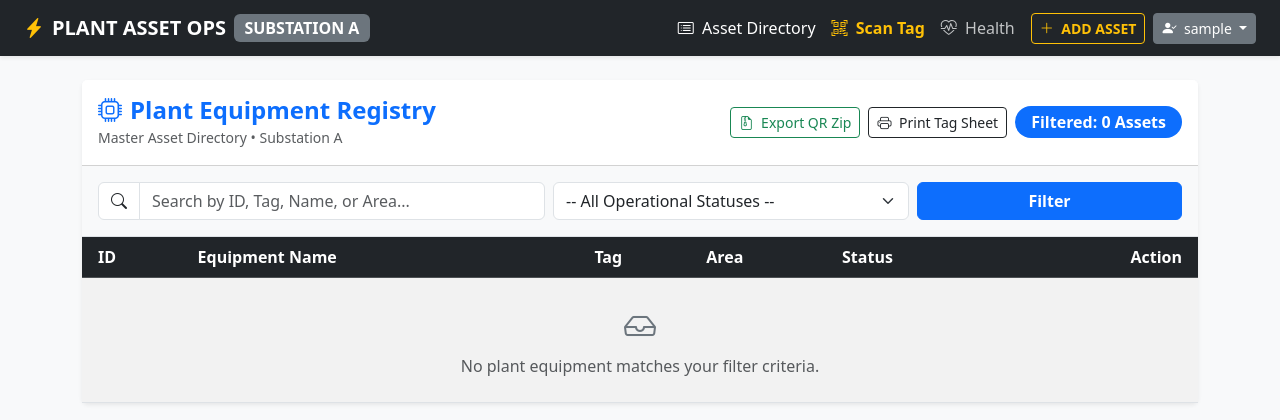
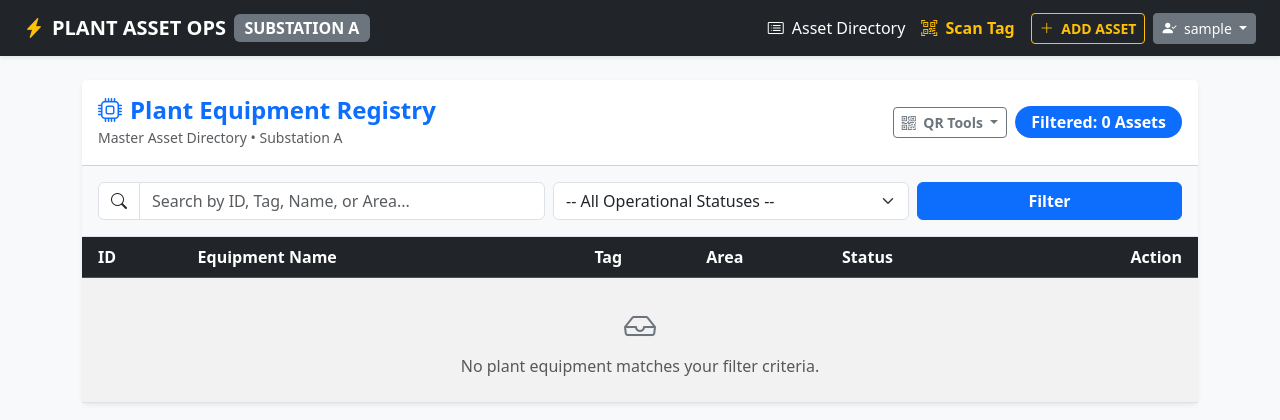
Before and after one commit to gpatel1806/TPS-QR-environment, a Flask app: page / in a window 1280 px wide. Shown: the top 420 px of the page. Run offline with Flask 3, Linux system fonts and the light colour scheme; the visitor is signed in with stand-in values (Sample User, id 1).

Commit message:
chore: save state before transferring to Windows

```diff
--- a/templates/base.html
+++ b/templates/base.html
@@ -27,7 +27,7 @@
             <div class="navbar-nav ms-auto align-items-center">
                 <a class="nav-link active" href="/"><i class="bi bi-card-list me-1"></i> Asset Directory</a>
                 <a class="nav-link text-warning fw-semibold" href="/scanner"><i class="bi bi-qr-code-scan me-1"></i> Scan Tag</a>
-                <a class="nav-link text-light opacity-75" href="/health"><i class="bi bi-heart-pulse me-1"></i> Health</a>
+
 
                 {% if current_user.is_authenticated %}
                     <a class="btn btn-outline-warning btn-sm ms-2 text-uppercase fw-semibold" href="/equipment/new">
--- a/templates/index.html
+++ b/templates/index.html
@@ -12,12 +12,24 @@ Equipment Directory | Substation A
             <span class="text-muted small">Master Asset Directory &bull; Substation A</span>
         </div>
        <div class="d-flex gap-2 align-items-center">
-            <a href="/equipment/export-qr-zip" class="btn btn-outline-success btn-sm">
-                <i class="bi bi-file-earmark-zip me-1"></i> Export QR Zip
-            </a>
-            <a href="/equipment/print-tags" class="btn btn-outline-dark btn-sm">
-                <i class="bi bi-printer me-1"></i> Print Tag Sheet
-            </a>
+            <div class="dropdown">
+                <button class="btn btn-outline-secondary btn-sm dropdown-toggle fw-semibold" type="button" data-bs-toggle="dropdown" aria-expanded="false">
+                    <i class="bi bi-qr-code me-1"></i> QR Tools
+                </button>
+                <ul class="dropdown-menu dropdown-menu-end shadow-sm">
+                    <li><h6 class="dropdown-header">Batch Operations</h6></li>
+                    <li>
+                        <a class="dropdown-item small" href="/equipment/print-tags">
+                            <i class="bi bi-printer me-2 text-primary"></i> Print Tag Sheet
+                        </a>
+                    </li>
+                    <li>
+                        <a class="dropdown-item small" href="/equipment/export-qr-zip">
+                            <i class="bi bi-file-earmark-zip me-2 text-success"></i> Export QR Bundle (.zip)
+                        </a>
+                    </li>
+                </ul>
+            </div>
             <span class="badge bg-primary fs-6 px-3 py-2 rounded-pill">
                 Filtered: {{ equipments|length }} Assets
             </span>
```
Also changed, not shown: templates/equipment.html (+40 -6 lines).
